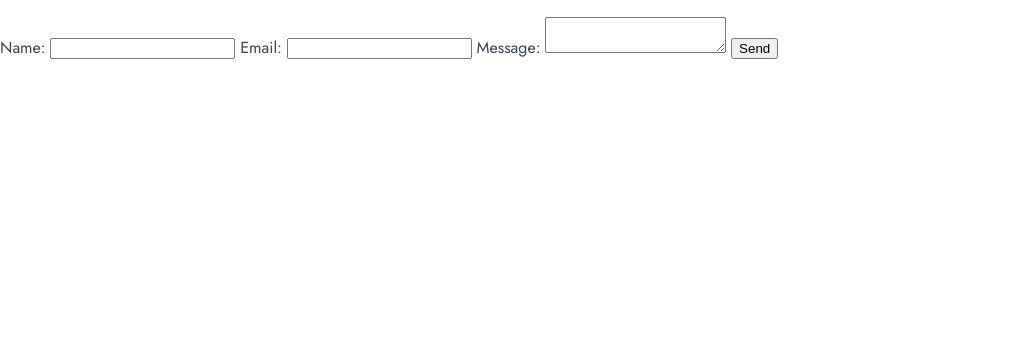
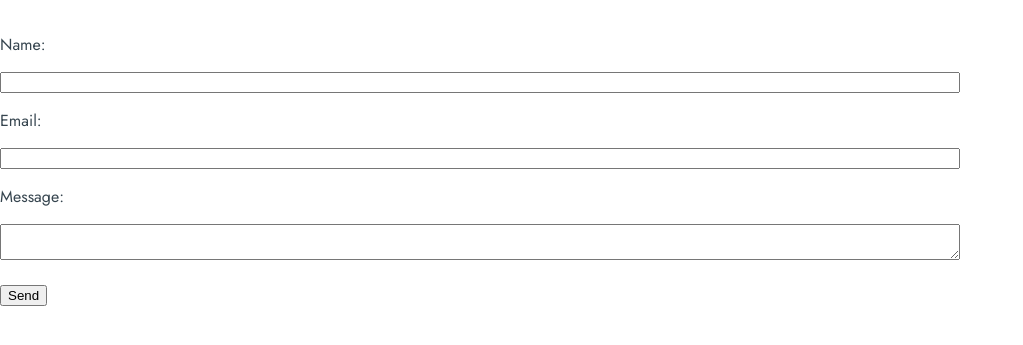
Before and after one commit to encheng0706/cse134-hw4, a plain HTML site: page form-hw4.html in a window 1280 px wide. Shown: the part 81-426 px from the top of the page, without its empty margins (0-1023 px from the left). Drawn offline with Linux system fonts and the light colour scheme.

Commit message:
flexbox formatting

```diff
--- a/form-hw4.html
+++ b/form-hw4.html
@@ -18,6 +18,13 @@
     color:inherit;
     text-decoration: none;
     }
+
+    label {
+      display: flex;
+      flex-direction: column;
+      margin-right: 25vw;
+    }
+
   </style>
 </head>
 
@@ -36,20 +43,21 @@
   <main>
     <form id="contact-form" action="https://httpbin.org/post" method="post">
       <label for="name">
-        <span>Name:</span>
+        <p>Name:</p>
         <input id="name" type="text" name="name" required minlength="0">
       </label>
 
       <label for="email">
-        <span>Email:</span>
+        <p>Email:</p>
         <input id="email" type="email" name="email" required minlength="8">
       </label>
 
       <label for="message">
-        <span>Message:</span>
+        <p>Message:</p>
         <textarea id="message" name="message" required maxlength="300"></textarea>
       </label>
 
+      <br>
       <input type="hidden" name="possible_bot" value="true">
       <button type="submit">Send</button>
     </form>
```
